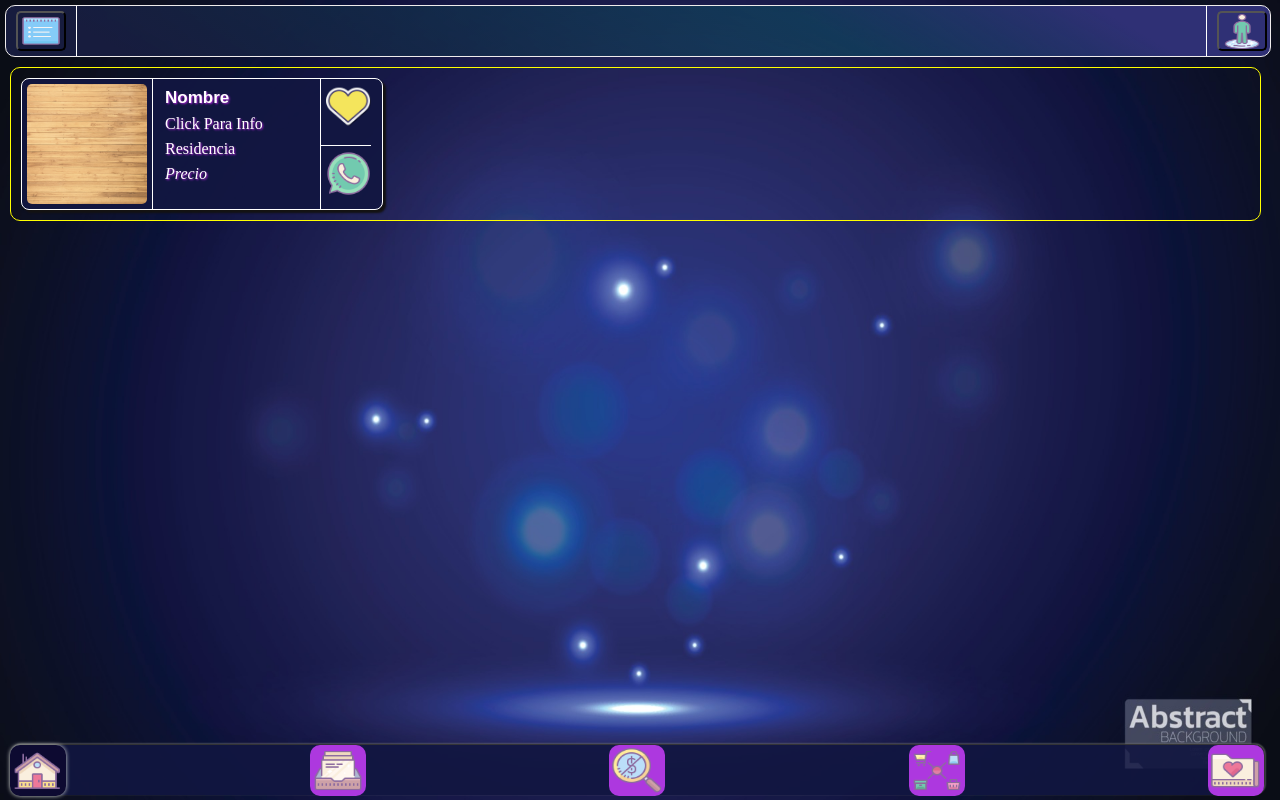
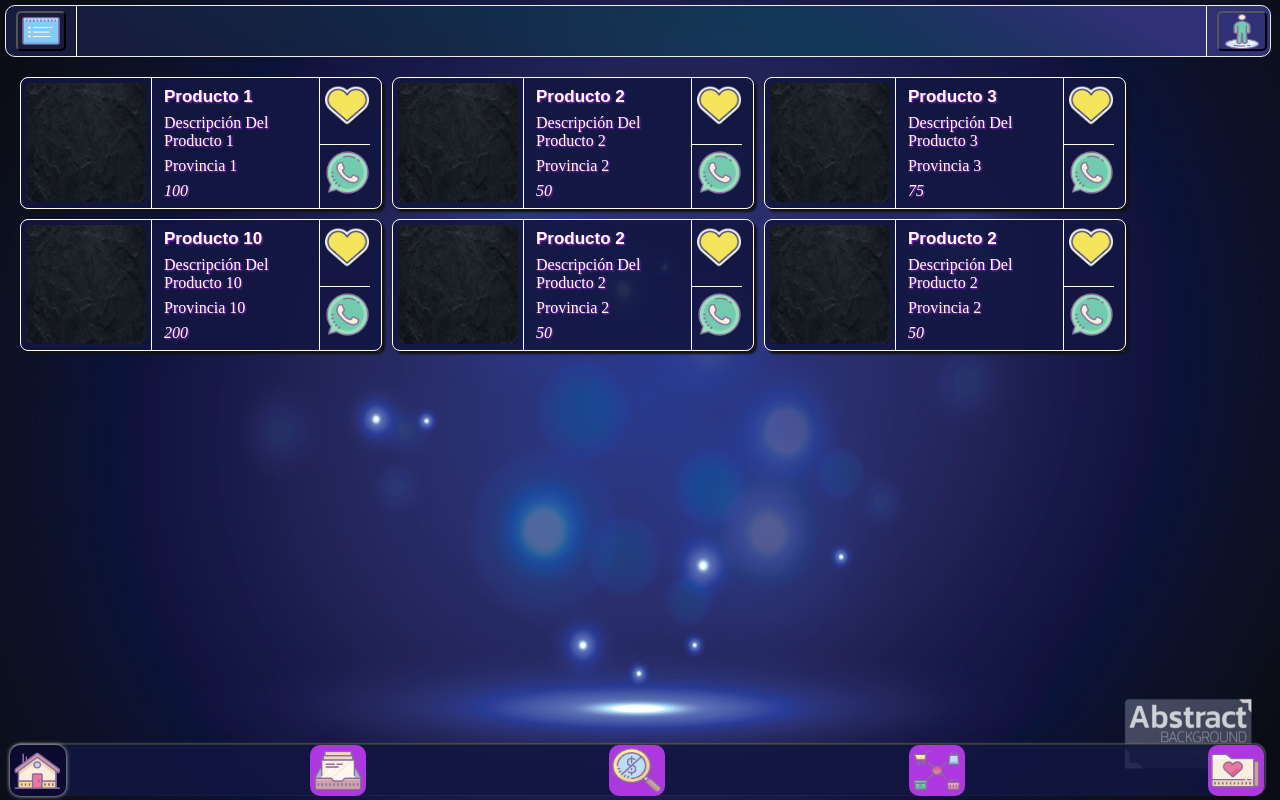
Before and after one commit to Travi995/Proyecto-Tienda, a website: page public/index.html in a window 1280 px wide. Drawn offline with Linux system fonts and the light colour scheme.

Commit message:
chore(JTB/Front): realizacion del homelayout y la automatizaciond e la creacion de tarjetas de productos dados un array de objetos

```diff
--- a/public/index.html
+++ b/public/index.html
@@ -15,6 +15,7 @@
     <link rel="stylesheet" href="./src/css/desplegableUser.css" />
     <link rel="stylesheet" href="./src/css/cuerpoPagina.css" />
     <link rel="stylesheet" href="./src/css/navBar.css" />
+    <link rel="stylesheet" href="./src/css/homeLayout.css" />
     <link rel="stylesheet" href="./libs/sweet alert2/css/sweetalert2.min.css" />
   </head>
 
@@ -96,8 +97,8 @@
     </div>
 
     <!-- cuerpo de la pagina -->
-    <div id="cuerpoPagina" class="showCuerpo">
-      <div id="home">
+    <div id="cuerpoPagina" >
+      <div id="homeLayout" class="showCuerpo">
         <!-- tarjetas de productos -->
         <div class="tarjeta">
           <section class="imagen">
@@ -212,6 +213,8 @@
       </div>
     </form>
 
+
+    <script src="./src/js/reciboDatos.js"></script>
     <script src="./libs/sweet alert2/javascript/sweetalert2.min.js"></script>
     <script src="./src/js/desplegableUser.js"></script>
     <script src="./src/js/iniciarSesionUsuario.js"></script>
@@ -219,6 +222,7 @@
     <script src="./src/js/navbar.js"></script>
     <script src="./src/js/anadirProducto.js"></script>
     <script src="./src/js/opcionesdesplegable.js"></script>
+    <script src="./src/js/homeLayout.js"></script>
     <script src="./src/js/index.js"></script>
   </body>
 </html>
--- a/public/src/css/cuerpoPagina.css
+++ b/public/src/css/cuerpoPagina.css
@@ -7,14 +7,16 @@
 #cuerpoPagina{
     width: 96%;
     height:100%;
-    display: none;
-    border: 1px solid yellow;
+    max-height: 520px;
+    /* border: 1px solid yellow; */
     margin: 10px;
     padding: 10px;
     border-radius: 10px;
+    overflow: auto;
 }
 .showCuerpo{
     display: flex !important;
+    flex-wrap: wrap;
 }
 
 .tarjeta{
@@ -27,111 +29,6 @@
     background-color: #121641e9;
     overflow: hidden;
     box-shadow: 3px 3px 2px rgb(20, 18, 18);
+    margin-bottom: 10px;
+    margin-right: 10px;
 }
-
-.imagen{
-    width: calc(var(--widthTarjeta) / 3);
-
-    height: auto;
-    padding: 5px;
-
-    border-right: 1px solid white;
-}
-
-.imagen img{
-   width: calc(var(--widthTarjeta) / 3);
-   border-radius: 5px;
-}
-
-.imagen:hover{
-    cursor: pointer;
-}
-
-
-.descripcion{
-    flex-basis: 155px;
-    margin-left: 5px;
-    padding: 2px;
-
-
-}
-
-.descripcion span{
-    display: block;
-    color: white;
-    text-shadow: 1px 1px 2px rgb(167, 34, 211);
-    margin-top: 7px;
-    text-transform: capitalize;
-    padding-left: 5px;
-    transition: all 250ms ;
-
-}
-
-.descripcion span:hover{
-    transform: scaleX(1.0,5);
-    cursor   :   pointer  ;
-    margin-left: 1px;
-    text-shadow: 1px 1px 2px rgba(227, 220, 230, 0.795);
-
-
-}
-
-.titulo{
-    font-size: 17px;
-    font-weight: bold;
-    text-transform: capitalize;
-    font-family: Arial, Helvetica, sans-serif;
-
-}
-
-.titulo:hover{
-    color: rgb(203, 206, 209);
-}
-
-.precio{
-    font-style: italic;
-}
-
-.opcionestarjeta{
-    flex-direction: column;
-}
-
-
-
-.addFavoritos{
-
-    width: 50px;
-    height: 66px;
-    border-left: 1px solid white;
-    margin-left: 3px;
-}
-
-.addFavoritos:hover{
-    cursor: pointer;
-}
-.addFavoritos img{
-    width: 45px;
-    height: 45px;
-    padding-left: 5px;
-    padding-top: 5px;
-}
-
-.linkWhats{
-    width: 50px;
-    height: 66px;
-    border-left: 1px solid white;
-    margin-left: 3px;
-}
-
-.linkWhats:hover{
-    cursor:pointer;
-
-}
-
-.linkWhats img{
-    width: 45px;
-    height: 45px;
-    padding-left: 5px;
-    padding-top: 5px;
-    border-top: 1px solid white;
-}
--- /dev/null
+++ b/public/src/css/homeLayout.css
@@ -0,0 +1,114 @@
+
+.imagen{
+    width: calc(var(--widthTarjeta) / 3);
+
+    height: auto;
+    padding: 5px;
+
+    border-right: 1px solid white;
+    transition: all 500ms;
+}
+
+.imagen img{
+   width: calc(var(--widthTarjeta) / 3);
+   height: 119px;
+   border-radius: 5px;
+   transition: all 600ms;
+}
+
+.imagen:hover{
+    cursor: pointer;
+}
+
+.imagen img:hover{
+    transform: scale(0.9,0.9);
+ }
+
+
+.descripcion{
+    flex-basis: 155px;
+    margin-left: 5px;
+    padding: 2px;
+
+
+}
+
+.descripcion span{
+    display: block;
+    color: white;
+    text-shadow: 1px 1px 2px rgb(167, 34, 211);
+    margin-top: 7px;
+    text-transform: capitalize;
+    padding-left: 5px;
+    transition: all 250ms ;
+
+}
+
+.descripcion span:hover{
+    transform: scaleX(1.0,5);
+    cursor   :   pointer  ;
+    margin-left: 1px;
+    text-shadow: 1px 1px 2px rgba(227, 220, 230, 0.795);
+
+
+}
+
+.titulo{
+    font-size: 17px;
+    font-weight: bold;
+    text-transform: capitalize;
+    font-family: Arial, Helvetica, sans-serif;
+
+}
+
+.titulo:hover{
+    color: rgb(203, 206, 209);
+}
+
+.precio{
+    font-style: italic;
+}
+
+.opcionestarjeta{
+    flex-direction: column;
+}
+
+
+
+.addFavoritos{
+
+    width: 50px;
+    height: 66px;
+    border-left: 1px solid white;
+    margin-left: 3px;
+}
+
+.addFavoritos:hover{
+    cursor: pointer;
+}
+.addFavoritos img{
+    width: 45px;
+    height: 45px;
+    padding-left: 5px;
+    padding-top: 5px;
+}
+
+.linkWhats{
+    width: 50px;
+    height: 66px;
+    border-left: 1px solid white;
+    margin-left: 3px;
+}
+
+.linkWhats:hover{
+    cursor:pointer;
+
+}
+
+.linkWhats img{
+    width: 45px;
+    height: 45px;
+    padding-left: 5px;
+    padding-top: 5px;
+    border-top: 1px solid white;
+}
--- a/public/src/js/anadirProducto.js
+++ b/public/src/js/anadirProducto.js
@@ -19,4 +19,5 @@ const cargarEventosAddProduct = () => {
         event.preventDefault()
         document.getElementById('formAddProducto').parentNode.style.display= 'none'
     })
+
 }
--- /dev/null
+++ b/public/src/js/homeLayout.js
@@ -0,0 +1,30 @@
+// ela rgumento de est funcion es una rray de objetos\
+let error = ''
+const hacerTarjetas = (arg) => {
+    let objetos = arg
+    let tarjetaClonada
+    let secciones
+    let modificado = false
+
+    objetos.forEach(element => {
+        if (modificado === true){
+        tarjetaClonada = document.getElementById('homeLayout').children[0].cloneNode(true)
+        secciones = Array.from(tarjetaClonada.children)
+        } else {
+            tarjetaClonada = document.getElementById('homeLayout').children[0]
+            secciones = Array.from(tarjetaClonada.children)
+            modificado = true
+        }
+        secciones[0].children[0].setAttribute('src', './assets/media/imgs/fondos/background-44-1920x1024.jpg')/*aki el segundo parametro de este metodo es element.imagen */
+        secciones[1].children[0].textContent = element.nombre
+        secciones[1].children[1].textContent = element.descripcion
+        secciones[1].children[2].textContent = element.provinciaVendedor
+        secciones[1].children[3].textContent = element.precio
+
+
+        document.getElementById('homeLayout').appendChild(tarjetaClonada)
+
+        error = secciones[1]
+    });
+
+}
--- a/public/src/js/index.js
+++ b/public/src/js/index.js
@@ -3,4 +3,5 @@ window.onload = () => {
     cargarEventsUser()
     iniciarSesionUsuario()
     cargar_efecto_menu()
+    hacerTarjetas(datosRecibidos)
 }
--- /dev/null
+++ b/public/src/js/reciboDatos.js
@@ -0,0 +1,54 @@
+const datosRecibidos = [
+    {
+      imagen: 'https://ejemplo.com/imagen1.jpg',
+      nombre: 'Producto 1',
+      descripcion: 'Descripción del producto 1',
+      municipioVendedor: 'Municipio 1',
+      provinciaVendedor: 'Provincia 1',
+      precio: 100
+    },
+    {
+      imagen: 'https://ejemplo.com/imagen2.jpg',
+      nombre: 'Producto 2',
+      descripcion: 'Descripción del producto 2',
+      municipioVendedor: 'Municipio 2',
+      provinciaVendedor: 'Provincia 2',
+      precio: 50
+    },
+    {
+      imagen: 'https://ejemplo.com/imagen3.jpg',
+      nombre: 'Producto 3',
+      descripcion: 'Descripción del producto 3',
+      municipioVendedor: 'Municipio 3',
+      provinciaVendedor: 'Provincia 3',
+      precio: 75
+    },
+    // Agrega más objetos aquí con la misma estructura
+    {
+      imagen: 'https://ejemplo.com/imagen10.jpg',
+      nombre: 'Producto 10',
+      descripcion: 'Descripción del producto 10',
+      municipioVendedor: 'Municipio 10',
+      provinciaVendedor: 'Provincia 10',
+      precio: 200
+    }
+    ,
+    {
+      imagen: 'https://ejemplo.com/imagen2.jpg',
+      nombre: 'Producto 2',
+      descripcion: 'Descripción del producto 2',
+      municipioVendedor: 'Municipio 2',
+      provinciaVendedor: 'Provincia 2',
+      precio: 50
+    },
+    ,
+    {
+      imagen: 'https://ejemplo.com/imagen2.jpg',
+      nombre: 'Producto 2',
+      descripcion: 'Descripción del producto 2',
+      municipioVendedor: 'Municipio 2',
+      provinciaVendedor: 'Provincia 2',
+      precio: 50
+    },
+
+  ];
```
